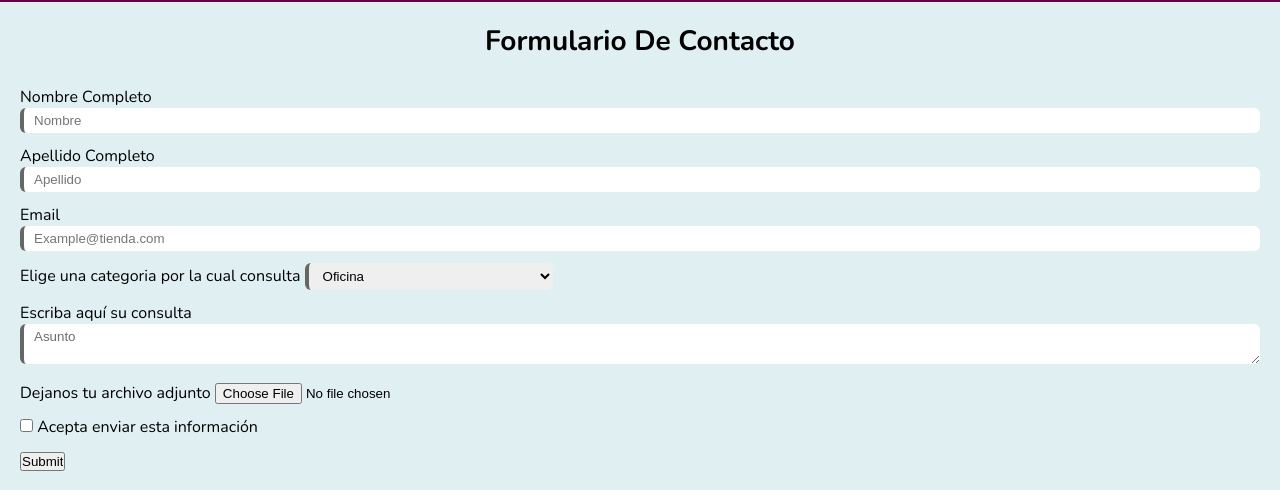
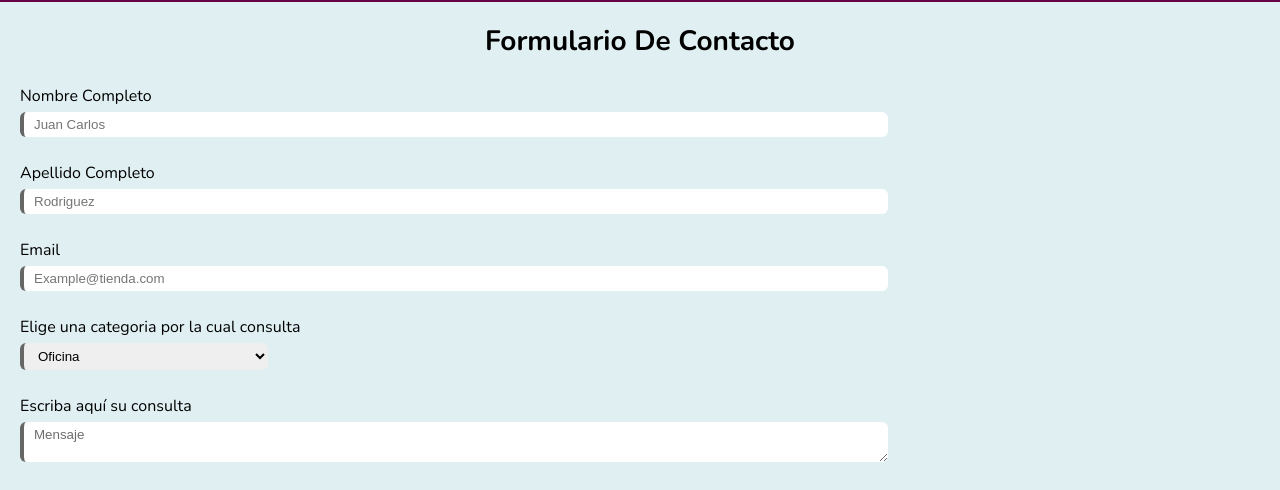
Before and after one commit to jgazzin/tp-tienda-codo, a plain HTML site: page contacto.html in a window 1280 px wide. Shown: the part 76-566 px from the top of the page. Drawn offline with nearby package versions, Linux system fonts and the light colour scheme.

Commit message:
listo el form

```diff
--- a/contacto.html
+++ b/contacto.html
@@ -56,18 +56,22 @@
         <h2 class="h2form">Formulario de Contacto</h2>
         <div class="formInput">
             <label class="labelForm" for="">Nombre Completo</label>
-            <input class="inputContact" type="text" required name="Nombre" placeholder="Nombre">
+            <br>
+            <input class="inputContact" type="text" required name="Nombre" placeholder="Juan Carlos">
         </div>
         <div class="formInput">
             <label class="labelForm" for="">Apellido Completo</label>
-            <input class="inputContact" type="text" required name="Apellido" placeholder="Apellido">
+            <br>
+            <input class="inputContact" type="text" required name="Apellido" placeholder="Rodriguez">
         </div>
         <div class="formInput">
             <label class="labelForm" for="">Email</label>
+            <br>
             <input class="inputContact" type="email" required name="email" placeholder="Example@tienda.com">
         </div>
         <div class="formInput">
             <label class="labelForm" for="">Elige una categoria por la cual consulta</label>
+            <br>
             <select name="categoria" id="categoria">
                 <option value="">Oficina</option>
                 <option value="">Libreria</option>
@@ -79,14 +83,18 @@
         </div>
         <div class="formInput">
             <label class="labelForm" for="">Escriba aquí su consulta</label>
-            <textarea name="Asunto" id="asunto">Asunto</textarea>
+            <br>
+            <textarea name="Asunto" id="asunto">Mensaje</textarea>
         </div>
         <div class="formInput">
             <label class="labelForm" for="">Dejanos tu archivo adjunto</label>
             <input type="file">
         </div>
         <div class="formInput">
-            <input type="checkbox">    Acepta enviar esta información
+            <label class="labelCheckbox"> Acepto enviar esta información
+                <input class="checkbox" type="checkbox">
+                <span class="spanCheckbox"></span>
+            </label>
         </div>
         <div class="formInput">
             <input class="boton" type="submit">
--- a/style.css
+++ b/style.css
@@ -216,6 +216,8 @@ COLOR NEGATIVO #ffffff
 --- */
 
 /* -- categorias-- */
+
+
 .categorias{
   background-color: #e0eff1;
 }
@@ -291,6 +293,8 @@ COLOR NEGATIVO #ffffff
 }
 
  /*-- CONTACT --*/
+
+
 form{
   padding: 20px 0 20px 0;
   background-color: #e0eff1;
@@ -298,16 +302,16 @@ form{
 
 .h2form{
   text-align: center;
-  padding-bottom: 20px;
+  padding-bottom: 10px;
 }
 
 .formInput{
-  padding: 6px 20px;
+  padding: 10px 20px;
 
 }
 
  .inputContact, textarea, #categoria{
-  width: 100%;
+  width: 70%;
   padding: 5px 10px;
   border: none;
   border-left: 4px solid #666;
@@ -323,6 +327,17 @@ form{
  #categoria{
   width: 20%;
  }
+
+ .labelForm{
+  line-height: 2;
+ }
+
+ .boton{
+  width: 100px;
+  height: 30px;
+ }
+
+
 
 
 /* -- NOSOTROS --- */
```
